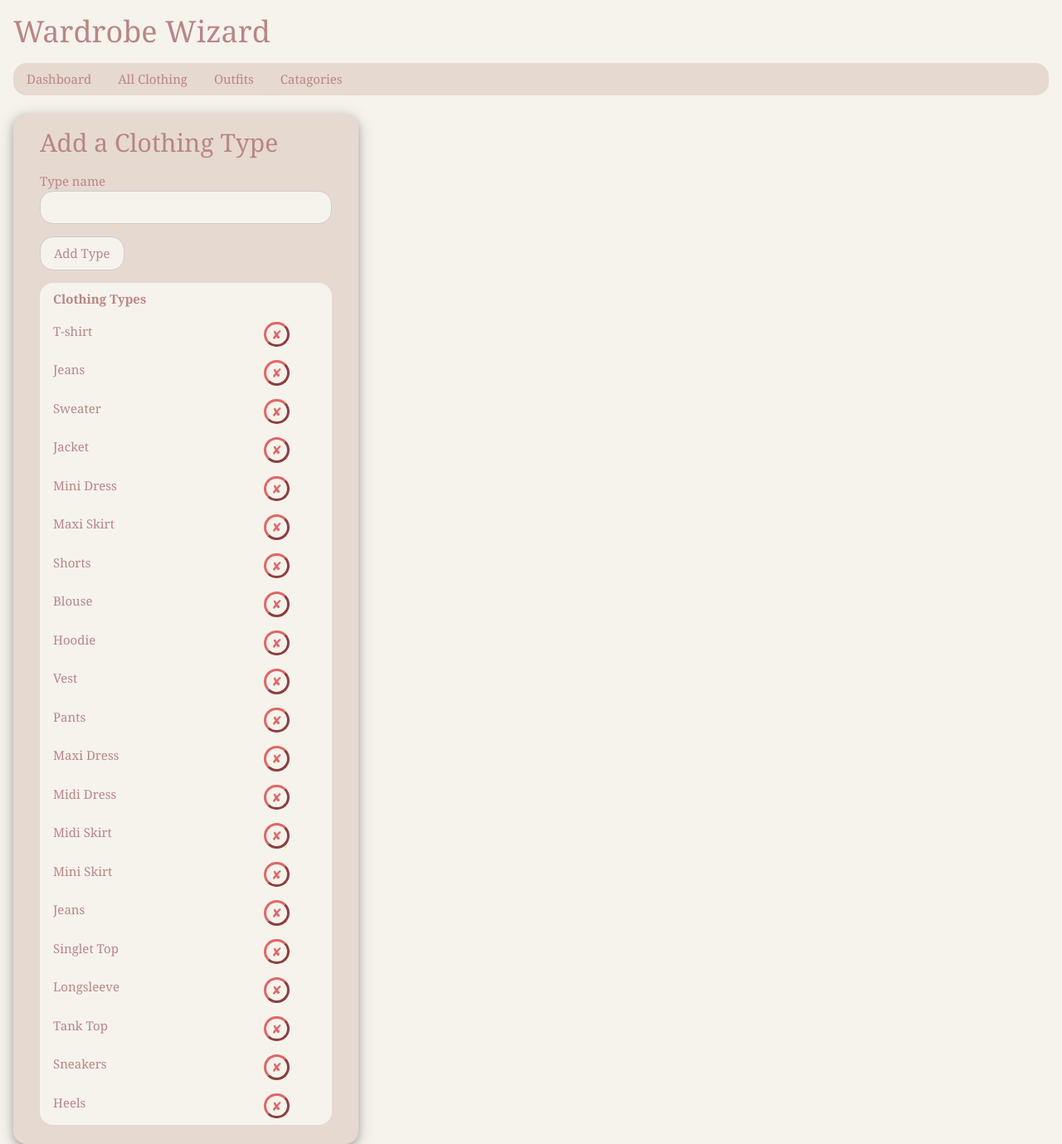
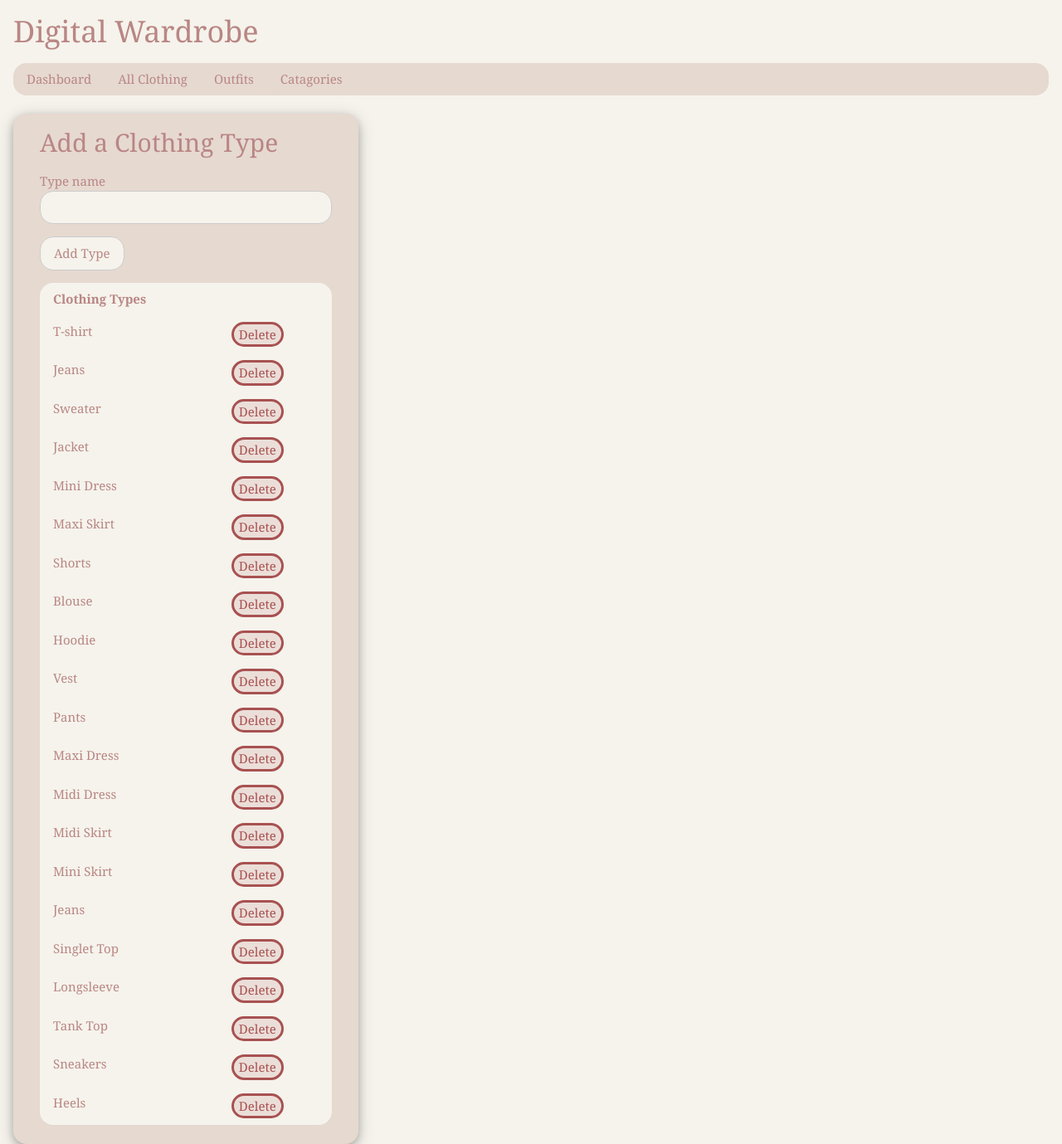
Before and after one commit to charlottepanck/CKP-Wardrobe, a Flask app: page /types in a window 1280 px wide. Shown: the whole page at 83% size. Run offline with Flask 3, Linux system fonts and the light colour scheme; a user stored in the database is signed in; data comes from the database, SQL or seed files in the repository; both versions use the stored data as it was after the commit.

Commit message:
delete button on every page and modal window size

```diff
--- a/static/charlottestyles.css
+++ b/static/charlottestyles.css
@@ -130,14 +130,16 @@ img {
 }
 
 .delete-button {
-    background-color:#ffffff00;
-    color: #e06666;
+    background-color:#a8515121;
+    color: #a85151;
     display:inside;
     cursor: pointer;
     text-decoration:none;
-    border-color: #e06666!important;
+    border-color: #a85151!important;
     border-radius:16px;
     border-width: 3px;
+    border-style: solid;
+
 }
 
 .three-dots {
@@ -305,7 +307,7 @@ img {
   margin: auto;
   padding: 20px;
   border: 1px solid #888;
-  width: 55%;
+  width: 40%;
   border-radius: 16px;
 }
 
--- a/templates/base.html
+++ b/templates/base.html
@@ -5,11 +5,11 @@
     <meta name="viewport" content="width=device-width, initial-scale=1.0">
     <link rel="stylesheet" href="/static/w3.css">
     <link rel="stylesheet" href="/static/charlottestyles.css">
-    <title>Wardrobe Wizard</title>
+    <title>Digital Wardrobe</title>
 </head>
 <body>
   <div class = "w3-container colour4 w3-round-xlarge">
-    <h1 class="heading-padding">Wardrobe Wizard</h1>
+    <h1 class="heading-padding">Digital Wardrobe</h1>
     <!--NAVIGATION BAR-->
     <div class="w3-bar w3-round-xlarge colour5">
       <a href="/login" class="w3-bar-item w3-ckp-button">Dashboard</a>
--- a/templates/brands.html
+++ b/templates/brands.html
@@ -20,7 +20,7 @@
               <td>{{ item[1] }}</td>
               <td>
                 <form method="POST" action="{{ url_for('delete_brand', ID=item[0]) }}">
-                  <input type="submit" title="Delete" class="input delete-button" value="&#10008;" onclick="return confirm('Are you sure you want to delete this Brand?')">
+                  <input type="submit" title="Delete" class="input delete-button" value="Delete" onclick="return confirm('Are you sure you want to delete this Brand?')">
                 </form>
               </td>
             </tr>
--- a/templates/colours.html
+++ b/templates/colours.html
@@ -20,7 +20,7 @@
         <td>{{ item[1] }}</td>
         <td>
           <form method="POST" action="{{ url_for('delete_colour', ID=item[0]) }}">
-            <input type="submit" title="Delete" class="input delete-button" value="&#10008;" onclick="return confirm('Are you sure you want to delete this Colour?')">
+            <input type="submit" title="Delete" class="input delete-button" value="Delete" onclick="return confirm('Are you sure you want to delete this Colour?')">
           </form>
         </td>
       </tr>
--- a/templates/error.html
+++ b/templates/error.html
@@ -4,7 +4,7 @@
     <meta charset="UTF-8">
     <meta name="viewport" content="width=device-width, initial-scale=1.0">
     <link rel="stylesheet" href="https://www.w3schools.com/w3css/4/w3.css">
-    <title>Wardrobe Wizard</title>
+    <title>Digital Wardrobe</title>
 </head>
 <body class="error-page">
     <div class="w3-cell-row">
--- a/templates/index.html
+++ b/templates/index.html
@@ -1,6 +1,6 @@
 {% extends "base.html" %}
 {% block body %}
-<title>Wardrobe Wizard</title>
+<title>Digital Wardrobe</title>
 {% for items in user %}
 <h3 class="heading-padding">Welcome @{{ items[1] }}</h3>
 <a href="/logout" class="w3-ckp-button colour5">Logout</a>
--- a/templates/styles.html
+++ b/templates/styles.html
@@ -20,7 +20,7 @@
               <td>{{ item[1] }}</td>
               <td>
                 <form method="POST" action="{{ url_for('delete_style', ID=item[0]) }}">
-                  <input type="submit" title="Delete" class="input delete-button" value="&#10008;" onclick="return confirm('Are you sure you want to delete this Style?')">
+                  <input type="submit" title="Delete" class="input delete-button" value="Delete" onclick="return confirm('Are you sure you want to delete this Style?')">
                 </form>
               </td>
             </tr>
--- a/templates/types.html
+++ b/templates/types.html
@@ -20,7 +20,7 @@
             <td>{{ item[1] }}</td>
             <td>
               <form method="POST" action="{{ url_for('delete_type', ID=item[0]) }}">
-                <input type="submit" title="Delete" class="input delete-button" value="&#10008;" onclick="return confirm('Are you sure you want to delete this Clothing Type?')">
+                <input type="submit" title="Delete" class="input delete-button" value="Delete" onclick="return confirm('Are you sure you want to delete this Clothing Type?')">
               </form>
             </td>
           </tr>
```
Also changed, not shown: ckpwardrobe.db.
